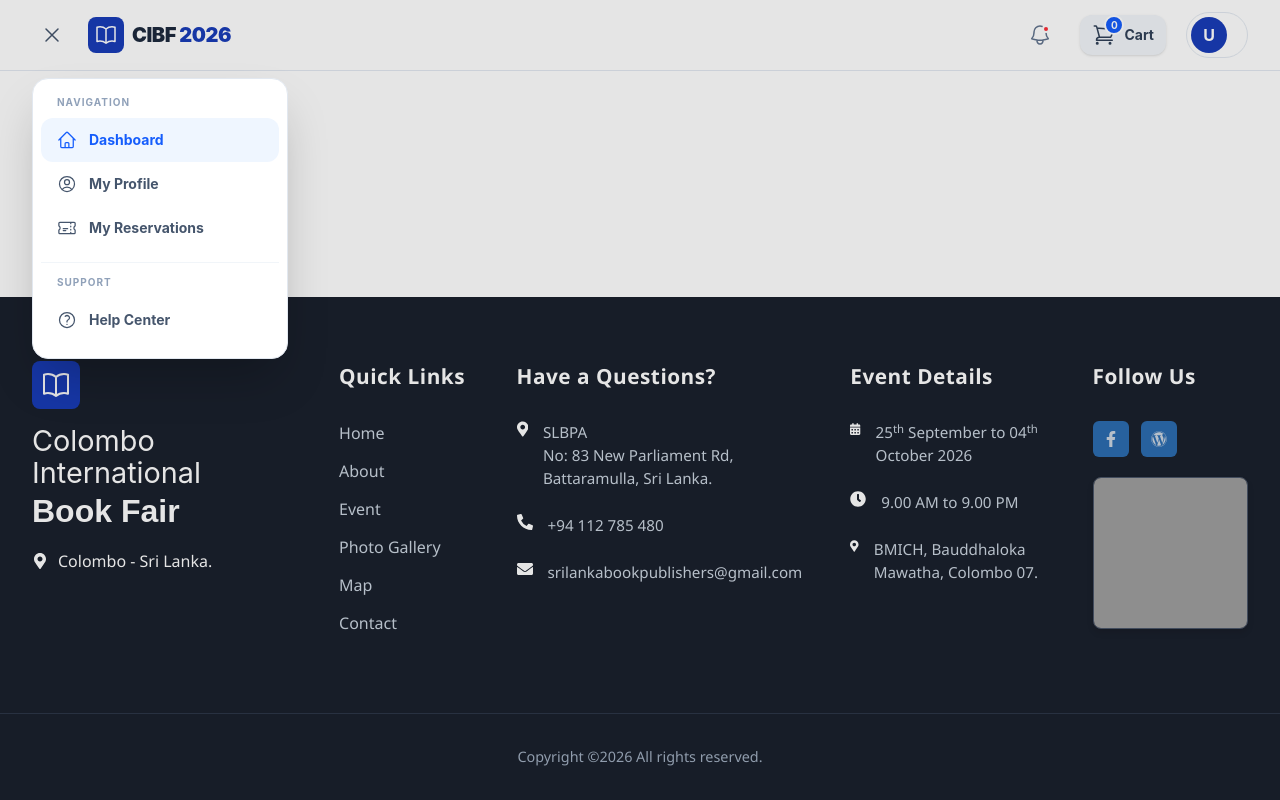
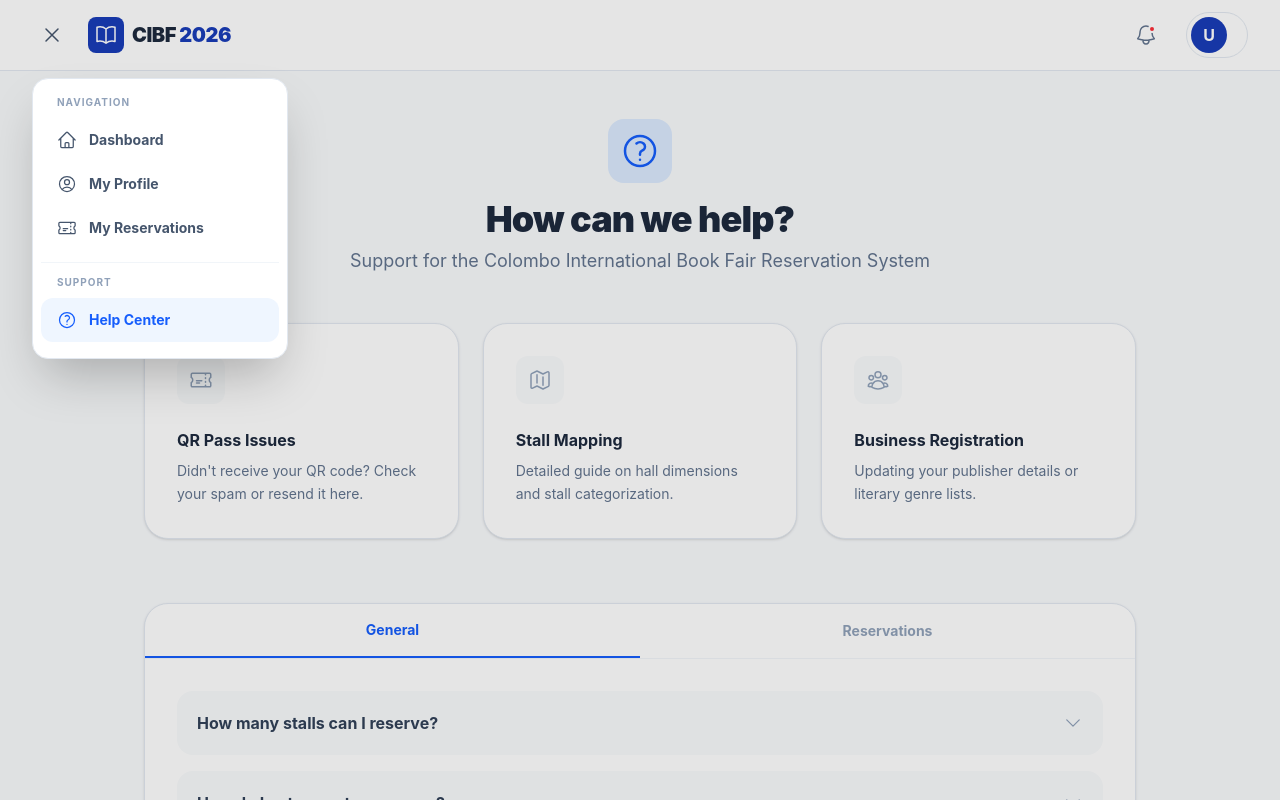
Before and after one commit to BGYKanishka/architecture_project, a React app in the folder frontend/: page /help in a window 1280 px wide. Both pictures are taken after a click on the button 52 px from the left and 35 px from the top of the page. Shown: the top 800 px of the page. Built offline with nearby package versions, Linux system fonts and the light colour scheme; grey boxes are pictures that could not be loaded; the HTML template or start-up script is replaced by a standard one.

Commit message:
Help Center

```diff
--- a/frontend/src/App.jsx
+++ b/frontend/src/App.jsx
@@ -12,6 +12,7 @@ import Profile from "./pages/Profile";
 import BookingSummary from "./pages/BookingSummary";
 import PaymentSelection from "./pages/PaymentSelection";
 import BookingConfirmation from "./pages/BookingConfirmation";
+import HelpCenter from "./pages/HelpCenter";
 import { useEffect, useState } from "react";
 
 function AppContent() {
@@ -41,6 +42,7 @@ function AppContent() {
           <Route path="/booking-summary" element={<BookingSummary />} />
           <Route path="/payment-selection" element={<PaymentSelection />} />
           <Route path="/booking-confirmation" element={<BookingConfirmation />} />
+          <Route path="/help" element={<HelpCenter />} />
         </Routes>
       </div>
 
--- a/frontend/src/components/Header.jsx
+++ b/frontend/src/components/Header.jsx
@@ -1,8 +1,8 @@
 import { useState } from "react";
-import { useNavigate } from "react-router-dom";
+import { useNavigate, useLocation } from "react-router-dom";
 import AuthService from "../services/auth.service";
 import {
-  ShoppingCartIcon,
+
   UserCircleIcon,
   Bars3Icon,
   ArrowLeftOnRectangleIcon,
@@ -17,16 +17,13 @@ import {
 
 const Header = ({ user }) => {
   const navigate = useNavigate();
+  const location = useLocation();
   const [isProfileOpen, setIsProfileOpen] = useState(false);
   const [isMenuOpen, setIsMenuOpen] = useState(false);
 
   const handleLogout = () => {
     AuthService.logout();
     navigate("/login");
-  };
-
-  const handleCartClick = () => {
-    alert("Opening Cart... Items selected: 0");
   };
 
   return (
@@ -59,18 +56,7 @@ const Header = ({ user }) => {
             <span className="absolute top-2.5 right-2.5 w-2 h-2 bg-red-500 rounded-full border-2 border-white"></span>
           </button>
 
-          <button
-            onClick={handleCartClick}
-            className="flex items-center gap-2 p-2 px-3 bg-slate-100 hover:bg-slate-200 rounded-xl transition text-slate-700 active:scale-95 shadow-sm"
-          >
-            <div className="relative">
-              <ShoppingCartIcon className="w-6 h-6" />
-              <span className="absolute -top-2 -right-2 bg-blue-600 text-white text-[10px] font-bold w-5 h-5 flex items-center justify-center rounded-full border-2 border-white">
-                0
-              </span>
-            </div>
-            <span className="hidden md:block font-bold text-sm">Cart</span>
-          </button>
+
 
           <div className="relative">
             <button
@@ -90,9 +76,9 @@ const Header = ({ user }) => {
                     navigate("/profile");
                     setIsProfileOpen(false);
                   }}
-                  className="w-full flex items-center gap-3 px-4 py-2 text-sm text-slate-700 hover:bg-slate-50"
+                  className="w-full flex items-center gap-3 px-4 py-2 text-sm text-slate-700 hover:bg-blue-50 font-bold"
                 >
-                  <UserCircleIcon className="w-5 h-5 text-slate-400" /> Profile
+                  <UserCircleIcon className="w-5 h-5 " /> Profile
                 </button>
                 <button
                   onClick={handleLogout}
@@ -114,14 +100,29 @@ const Header = ({ user }) => {
 
           <div className="absolute top-full left-4 sm:left-8 mt-2 w-64 bg-white border border-slate-200 shadow-2xl rounded-2xl py-4 px-2 z-50 animate-in slide-in-from-top-2 duration-200">
             <p className="text-[10px] font-bold text-slate-400 uppercase tracking-widest px-4 mb-2">Navigation</p>
-            <MenuLink icon={<HomeIcon className="w-5 h-5" />} label="Dashboard" onClick={() => { navigate("/dashboard"); setIsMenuOpen(false); }} active />
-            <MenuLink icon={<UserCircleIcon className="w-5 h-5" />} label="My Profile" onClick={() => { navigate("/profile"); setIsMenuOpen(false); }} />
+            <MenuLink
+              icon={<HomeIcon className="w-5 h-5" />}
+              label="Dashboard"
+              onClick={() => { navigate("/dashboard"); setIsMenuOpen(false); }}
+              active={location.pathname === "/dashboard"}
+            />
+            <MenuLink
+              icon={<UserCircleIcon className="w-5 h-5" />}
+              label="My Profile"
+              onClick={() => { navigate("/profile"); setIsMenuOpen(false); }}
+              active={location.pathname === "/profile"}
+            />
             <MenuLink icon={<TicketIcon className="w-5 h-5" />} label="My Reservations" />
 
             <hr className="my-3 border-slate-100" />
 
             <p className="text-[10px] font-bold text-slate-400 uppercase tracking-widest px-4 mb-2">Support</p>
-            <MenuLink icon={<QuestionMarkCircleIcon className="w-5 h-5" />} label="Help Center" />
+            <MenuLink
+              icon={<QuestionMarkCircleIcon className="w-5 h-5" />}
+              label="Help Center"
+              onClick={() => { navigate("/help"); setIsMenuOpen(false); }}
+              active={location.pathname === "/help"}
+            />
           </div>
         </>
       )}
--- /dev/null
+++ b/frontend/src/pages/HelpCenter.jsx
@@ -0,0 +1,147 @@
+import { useState } from "react";
+import { useNavigate } from "react-router-dom";
+import {
+    QuestionMarkCircleIcon,
+    ChevronDownIcon,
+    TicketIcon,
+    MapIcon,
+    UserGroupIcon,
+    EnvelopeIcon,
+    ArrowLeftIcon
+} from "@heroicons/react/24/outline";
+
+
+const HelpCenter = () => {
+    const navigate = useNavigate();
+    const [activeTab, setActiveTab] = useState("general");
+    const [openFaq, setOpenFaq] = useState(null);
+
+    const faqs = {
+        general: [
+            {
+                q: "How many stalls can I reserve?",
+                a: "Per the Sri Lanka Book Publishers’ Association rules, each registered business or vendor is allowed to reserve a maximum of 3 stalls to ensure fair distribution."
+            },
+            {
+                q: "How do I get my entrance pass?",
+                a: "Once your reservation is confirmed, a unique QR code is generated. This acts as your official pass and will be sent to your registered email address."
+            }
+        ],
+        reservations: [
+            {
+                q: "Can I cancel a reservation?",
+                a: "Reservations can be managed through the 'My Reservations' tab in your dashboard. Cancellations are subject to the terms and conditions of the CIBF committee."
+            },
+            {
+                q: "Why are some stalls grayed out?",
+                a: "Stalls displayed in gray are already reserved by other publishers. Only green/available stalls can be selected for booking."
+            }
+        ]
+    };
+
+    return (
+        <div className="min-h-screen bg-slate-50">
+
+
+            <main className="max-w-5xl mx-auto px-4 py-12">
+                {/* Header Section */}
+                <div className="text-center mb-12">
+                    <div className="inline-flex items-center justify-center p-3 bg-blue-100 rounded-2xl text-blue-600 mb-4">
+                        <QuestionMarkCircleIcon className="w-10 h-10" />
+                    </div>
+                    <h1 className="text-4xl font-black text-slate-800 tracking-tight">How can we help?</h1>
+                    <p className="text-slate-500 mt-2 text-lg">Support for the Colombo International Book Fair Reservation System</p>
+                </div>
+
+                {/* Support Cards */}
+                <div className="grid grid-cols-1 md:grid-cols-3 gap-6 mb-16">
+                    <SupportCard
+                        icon={<TicketIcon className="w-6 h-6" />}
+                        title="QR Pass Issues"
+                        desc="Didn't receive your QR code? Check your spam or resend it here."
+                    />
+                    <SupportCard
+                        icon={<MapIcon className="w-6 h-6" />}
+                        title="Stall Mapping"
+                        desc="Detailed guide on hall dimensions and stall categorization."
+                    />
+                    <SupportCard
+                        icon={<UserGroupIcon className="w-6 h-6" />}
+                        title="Business Registration"
+                        desc="Updating your publisher details or literary genre lists."
+                    />
+                </div>
+
+                {/* FAQ Section */}
+                <div className="bg-white rounded-3xl shadow-sm border border-slate-200 overflow-hidden">
+                    <div className="flex border-b border-slate-100">
+                        <TabBtn active={activeTab === "general"} label="General" onClick={() => setActiveTab("general")} />
+                        <TabBtn active={activeTab === "reservations"} label="Reservations" onClick={() => setActiveTab("reservations")} />
+                    </div>
+
+                    <div className="p-8">
+                        {faqs[activeTab].map((faq, idx) => (
+                            <div key={idx} className="mb-4 last:mb-0">
+                                <button
+                                    onClick={() => setOpenFaq(openFaq === idx ? null : idx)}
+                                    className="w-full flex items-center justify-between p-5 rounded-2xl bg-slate-50 hover:bg-slate-100 transition text-left"
+                                >
+                                    <span className="font-bold text-slate-700">{faq.q}</span>
+                                    <ChevronDownIcon className={`w-5 h-5 text-slate-400 transition ${openFaq === idx ? 'rotate-180' : ''}`} />
+                                </button>
+                                {openFaq === idx && (
+                                    <div className="p-5 text-slate-600 leading-relaxed animate-in slide-in-from-top-2">
+                                        {faq.a}
+                                    </div>
+                                )}
+                            </div>
+                        ))}
+                    </div>
+                </div>
+
+                {/* Contact Footer */}
+                <div className="mt-16 bg-blue-600 rounded-[2.5rem] p-10 text-white flex flex-col md:flex-row items-center justify-between">
+                    <div className="mb-6 md:mb-0 text-center md:text-left">
+                        <h3 className="text-2xl font-bold">Still have questions?</h3>
+                        <p className="text-blue-100 opacity-80">Our support team is available for publishers 24/7.</p>
+                    </div>
+                    <a
+                        href="mailto:srilankabookpublishers@gmail.com?subject=CIBF%20Reservation%20Support%20Request"
+                        className="flex items-center gap-3 bg-white text-blue-600 px-8 py-4 rounded-2xl font-bold shadow-xl hover:bg-blue-50 transition no-underline"
+                    >
+                        <EnvelopeIcon className="w-6 h-6" />
+                        Contact Support
+                    </a>
+                </div>
+
+                <button
+                    onClick={() => navigate(-1)}
+                    className="mt-8 flex items-center gap-2 bg-blue-600 text-white px-6 py-3 rounded-xl font-bold hover:bg-blue-800 shadow-md transition mx-auto"
+                >
+                    <ArrowLeftIcon className="w-5 h-5" /> Go Back
+                </button>
+            </main>
+        </div>
+    );
+};
+
+const SupportCard = ({ icon, title, desc }) => (
+    <div className="bg-white p-8 rounded-3xl border border-slate-200 shadow-sm hover:shadow-md transition cursor-pointer group">
+        <div className="w-12 h-12 bg-slate-50 rounded-xl flex items-center justify-center text-slate-400 group-hover:bg-blue-600 group-hover:text-white transition mb-6">
+            {icon}
+        </div>
+        <h4 className="font-bold text-slate-800 mb-2">{title}</h4>
+        <p className="text-sm text-slate-500 leading-relaxed">{desc}</p>
+    </div>
+);
+
+const TabBtn = ({ active, label, onClick }) => (
+    <button
+        onClick={onClick}
+        className={`flex-1 py-4 font-bold text-sm transition ${active ? "text-blue-600 border-b-2 border-blue-600" : "text-slate-400 hover:text-slate-600"}`}
+    >
+        {label}
+    </button>
+);
+
+export default HelpCenter;
```
